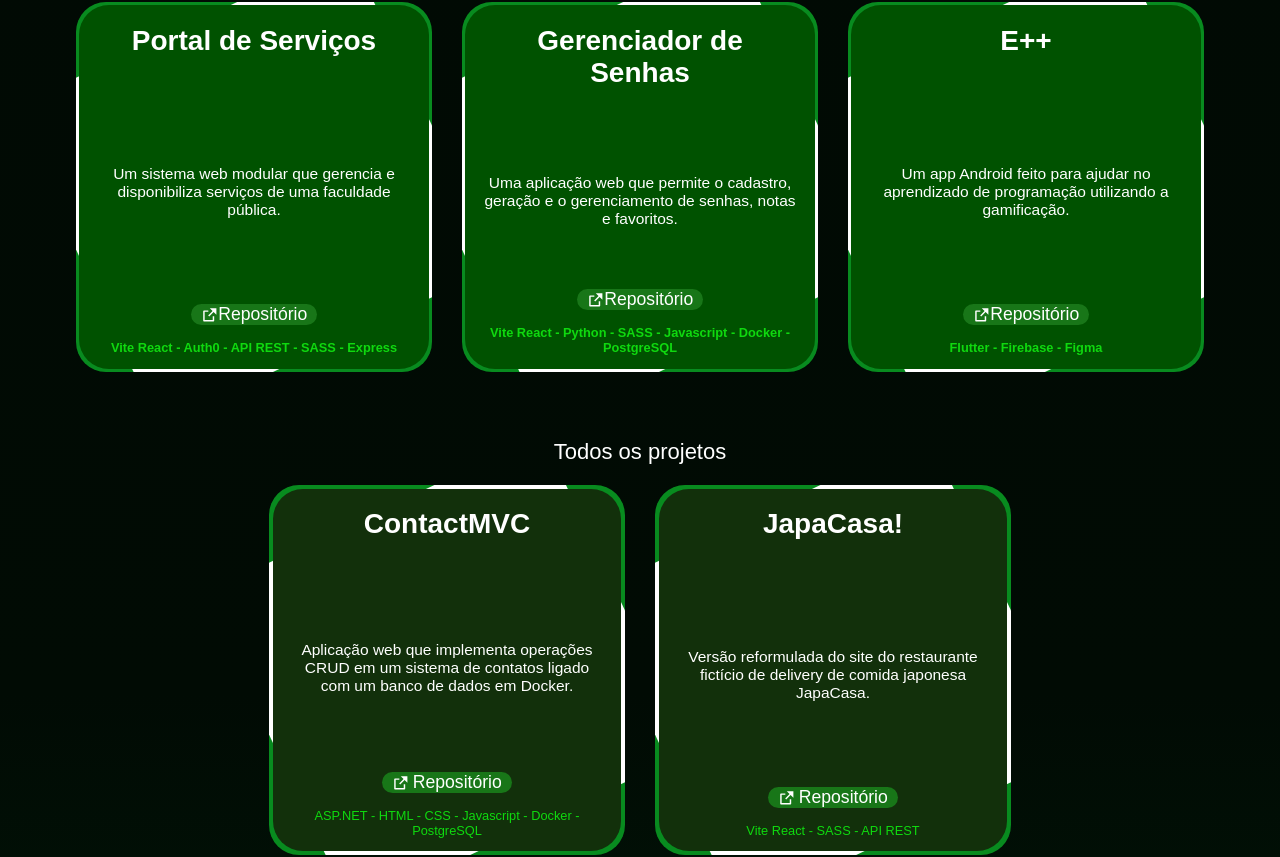
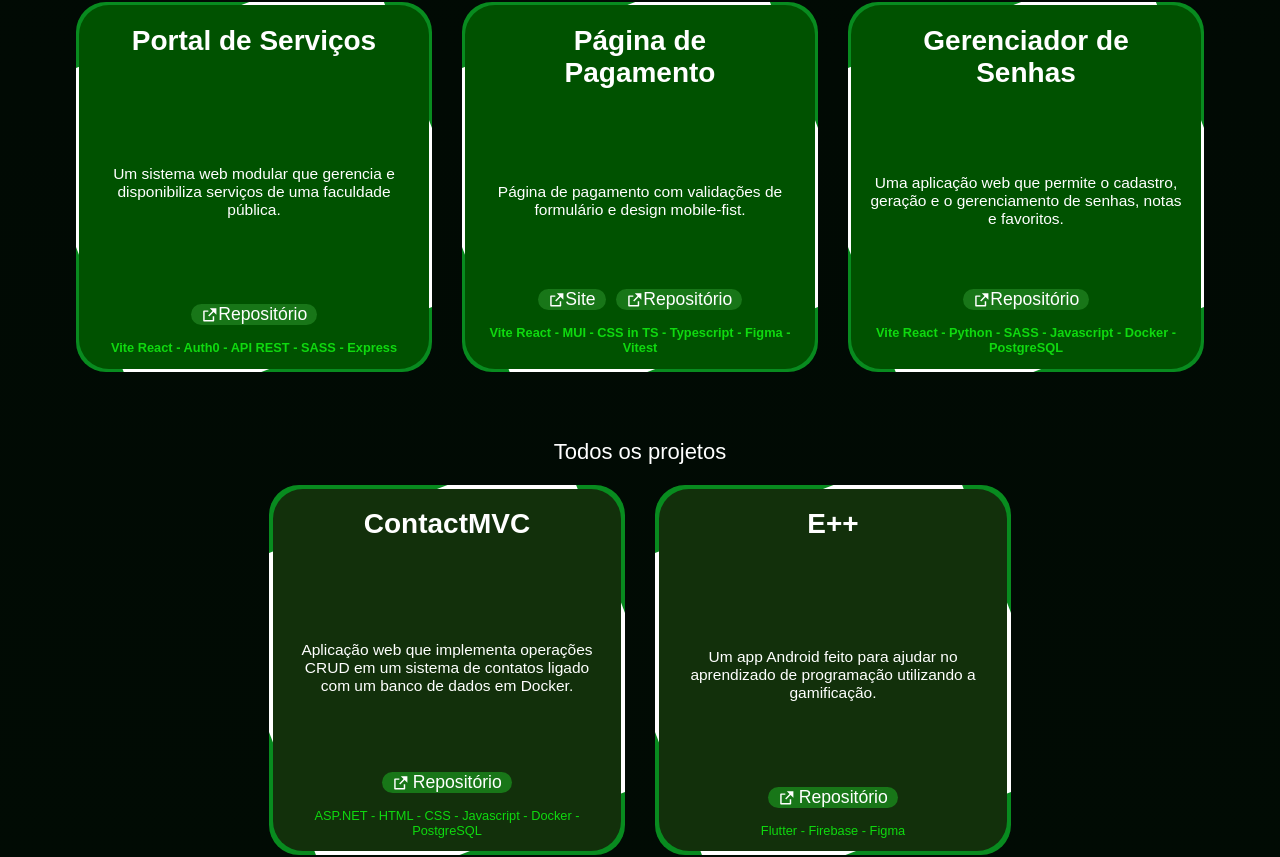
Before and after one commit to rickreisme/Portfolio, a React (Vite) app: page / in a window 1280 px wide. Shown: the part 2368-3225 px from the top of the page. Built offline with nearby package versions, Linux system fonts and the light colour scheme.

Commit message:
FIX - adicionando projeto: Página de Pagemanto

```diff
--- a/src/sessions/Projetos.tsx
+++ b/src/sessions/Projetos.tsx
@@ -20,20 +20,21 @@ const Projetos = () => {
                 />
 
                 <BoxProjeto
+                    titulo="Página de Pagamento"
+                    descricao="Página de pagamento com validações de formulário e design mobile-fist."
+                    linkSite="https://desafio-front-end-woovi.vercel.app"
+                    linkRepo="https://github.com/rickreisme/DesafioFrontEndWoovi"
+                    tecnologias="Vite React - MUI - CSS in TS - Typescript - Figma -
+            Vitest"
+                />
+
+                <BoxProjeto
                     titulo="Gerenciador de Senhas"
                     descricao="Uma aplicação web que permite o cadastro, geração e
             o gerenciamento de senhas, notas e favoritos."
                     linkRepo="https://github.com/rickreisme/GerenciadorSenhas"
                     tecnologias="Vite React - Python - SASS - Javascript - Docker -
             PostgreSQL"
-                />
-
-                <BoxProjeto
-                    titulo="E++"
-                    descricao="Um app Android feito para ajudar no aprendizado de
-            programação utilizando a gamificação."
-                    linkRepo="https://github.com/rickreisme/Epp"
-                    tecnologias="Flutter - Firebase - Figma"
                 />
             </div>
 
@@ -48,6 +49,14 @@ const Projetos = () => {
                     linkRepo="https://github.com/rickreisme/ContactMVC"
                     tecnologias="ASP.NET - HTML - CSS - Javascript - Docker -
                             PostgreSQL"
+                />
+
+                <BoxProjeto
+                    titulo="E++"
+                    descricao="Um app Android feito para ajudar no aprendizado de
+            programação utilizando a gamificação."
+                    linkRepo="https://github.com/rickreisme/Epp"
+                    tecnologias="Flutter - Firebase - Figma"
                 />
 
                 <BoxProjeto
--- a/src/sessions/english/ProjetosEnglish.tsx
+++ b/src/sessions/english/ProjetosEnglish.tsx
@@ -20,20 +20,21 @@ for a public college."
                 />
 
                 <BoxProjeto
+                    titulo="Payment Page"
+                    descricao="Payment page with form validation and mobile-fist design."
+                    linkSite="https://desafio-front-end-woovi.vercel.app"
+                    linkRepo="https://github.com/rickreisme/DesafioFrontEndWoovi"
+                    tecnologias="Vite React - MUI - CSS in TS - Typescript - Figma -
+            Vitest"
+                />
+
+                <BoxProjeto
                     titulo="Password Manager"
                     descricao="A web application that allows the registration, generation,
 and management of passwords, notes, and favorites."
                     linkRepo="https://github.com/rickreisme/GerenciadorSenhas"
                     tecnologias="Vite React - Python - SASS - Javascript - Docker -
 PostgreSQL"
-                />
-
-                <BoxProjeto
-                    titulo="E++"
-                    descricao="An Android app designed to help with programming learning
-using gamification."
-                    linkRepo="https://github.com/rickreisme/Epp"
-                    tecnologias="Flutter - Firebase - Figma"
                 />
             </div>
 
@@ -47,6 +48,14 @@ contact system connected with a database in Docker."
                     linkRepo="https://github.com/rickreisme/ContactMVC"
                     tecnologias="ASP.NET - HTML - CSS - Javascript - Docker -
 PostgreSQL"
+                />
+
+                <BoxProjeto
+                    titulo="E++"
+                    descricao="An Android app designed to help with programming learning
+using gamification."
+                    linkRepo="https://github.com/rickreisme/Epp"
+                    tecnologias="Flutter - Firebase - Figma"
                 />
 
                 <BoxProjeto
```
